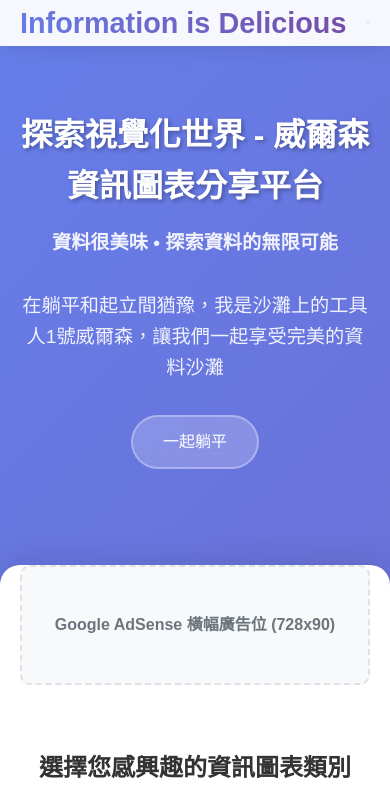
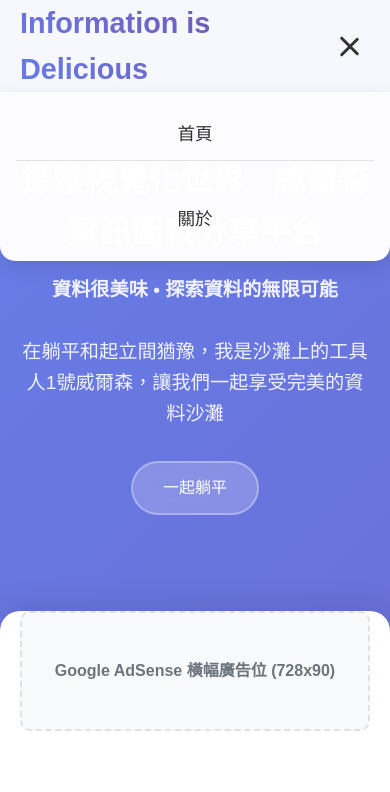
Before and after one commit to ain-mi/improved-robot, a plain HTML site: page index.html in a window 390 px wide. Both pictures are taken after a click on the button "開啟導覽選單". Shown: the top 792 px of the page. Drawn offline with Linux system fonts and the light colour scheme.

Commit message:
Add files via upload

```diff
--- a/script.js
+++ b/script.js
@@ -1,3 +1,39 @@
+// 手機版導覽選單功能
+document.addEventListener('DOMContentLoaded', function() {
+    const mobileMenuBtn = document.querySelector('.mobile-menu-btn');
+    const navLinks = document.querySelector('.nav-links');
+
+    if (mobileMenuBtn && navLinks) {
+        mobileMenuBtn.addEventListener('click', function() {
+            // 切換選單狀態
+            navLinks.classList.toggle('active');
+            mobileMenuBtn.classList.toggle('active');
+
+            // 更新 aria-expanded 屬性
+            const isExpanded = navLinks.classList.contains('active');
+            mobileMenuBtn.setAttribute('aria-expanded', isExpanded);
+        });
+
+        // 點擊導覽連結時關閉選單
+        navLinks.addEventListener('click', function(e) {
+            if (e.target.tagName === 'A') {
+                navLinks.classList.remove('active');
+                mobileMenuBtn.classList.remove('active');
+                mobileMenuBtn.setAttribute('aria-expanded', 'false');
+            }
+        });
+
+        // 點擊頁面其他地方時關閉選單
+        document.addEventListener('click', function(e) {
+            if (!mobileMenuBtn.contains(e.target) && !navLinks.contains(e.target)) {
+                navLinks.classList.remove('active');
+                mobileMenuBtn.classList.remove('active');
+                mobileMenuBtn.setAttribute('aria-expanded', 'false');
+            }
+        });
+    }
+});
+
 // Category Filter Functionality
 const filterButtons = document.querySelectorAll('.filter-btn');
 const infographicCards = document.querySelectorAll('.infographic-card');
--- a/styles.css
+++ b/styles.css
@@ -339,10 +339,6 @@ footer {
         grid-template-columns: 1fr;
     }
 
-    .nav-links {
-        display: none;
-    }
-
     .hero h1 {
         font-size: 2rem;
     }
@@ -376,3 +372,97 @@ footer {
 .infographic-card:nth-child(2) { animation-delay: 0.1s; }
 .infographic-card:nth-child(3) { animation-delay: 0.2s; }
 .infographic-card:nth-child(4) { animation-delay: 0.3s; }
+
+
+/* 漢堡選單按鈕樣式 (預設隱藏) */
+.mobile-menu-btn {
+    display: none;
+    flex-direction: column;
+    background: none;
+    border: none;
+    cursor: pointer;
+    padding: 8px;
+    z-index: 1001;
+}
+
+.hamburger-line {
+    width: 25px;
+    height: 3px;
+    background: #333;
+    margin: 3px 0;
+    transition: all 0.3s ease;
+    border-radius: 2px;
+}
+
+/* 手機版樣式 */
+@media (max-width: 768px) {
+    /* 顯示漢堡選單按鈕 */
+    .mobile-menu-btn {
+        display: flex;
+    }
+
+    /* 導覽列樣式調整 */
+    nav {
+        position: relative;
+    }
+
+    /* 導覽連結在手機版的樣式 */
+    .nav-links {
+        position: absolute;
+        top: 100%;
+        left: 0;
+        right: 0;
+        background: rgba(255, 255, 255, 0.98);
+        backdrop-filter: blur(10px);
+        flex-direction: column;
+        padding: 1rem;
+        box-shadow: 0 5px 20px rgba(0,0,0,0.1);
+        border-radius: 0 0 15px 15px;
+
+        /* 預設隱藏 */
+        opacity: 0;
+        visibility: hidden;
+        transform: translateY(-10px);
+        transition: all 0.3s ease;
+
+        /* 移除原本的 display: none */
+        display: flex;
+    }
+
+    /* 當選單開啟時 */
+    .nav-links.active {
+        opacity: 1;
+        visibility: visible;
+        transform: translateY(0);
+    }
+
+    /* 手機版連結樣式 */
+    .nav-links li {
+        margin: 0;
+        text-align: center;
+    }
+
+    .nav-links a {
+        display: block;
+        padding: 12px 0;
+        font-size: 1.1rem;
+        border-bottom: 1px solid rgba(0,0,0,0.1);
+    }
+
+    .nav-links li:last-child a {
+        border-bottom: none;
+    }
+}
+
+/* 漢堡選單動畫效果 */
+.mobile-menu-btn.active .hamburger-line:nth-child(1) {
+    transform: rotate(45deg) translate(6px, 6px);
+}
+
+.mobile-menu-btn.active .hamburger-line:nth-child(2) {
+    opacity: 0;
+}
+
+.mobile-menu-btn.active .hamburger-line:nth-child(3) {
+    transform: rotate(-45deg) translate(6px, -6px);
+}
```
